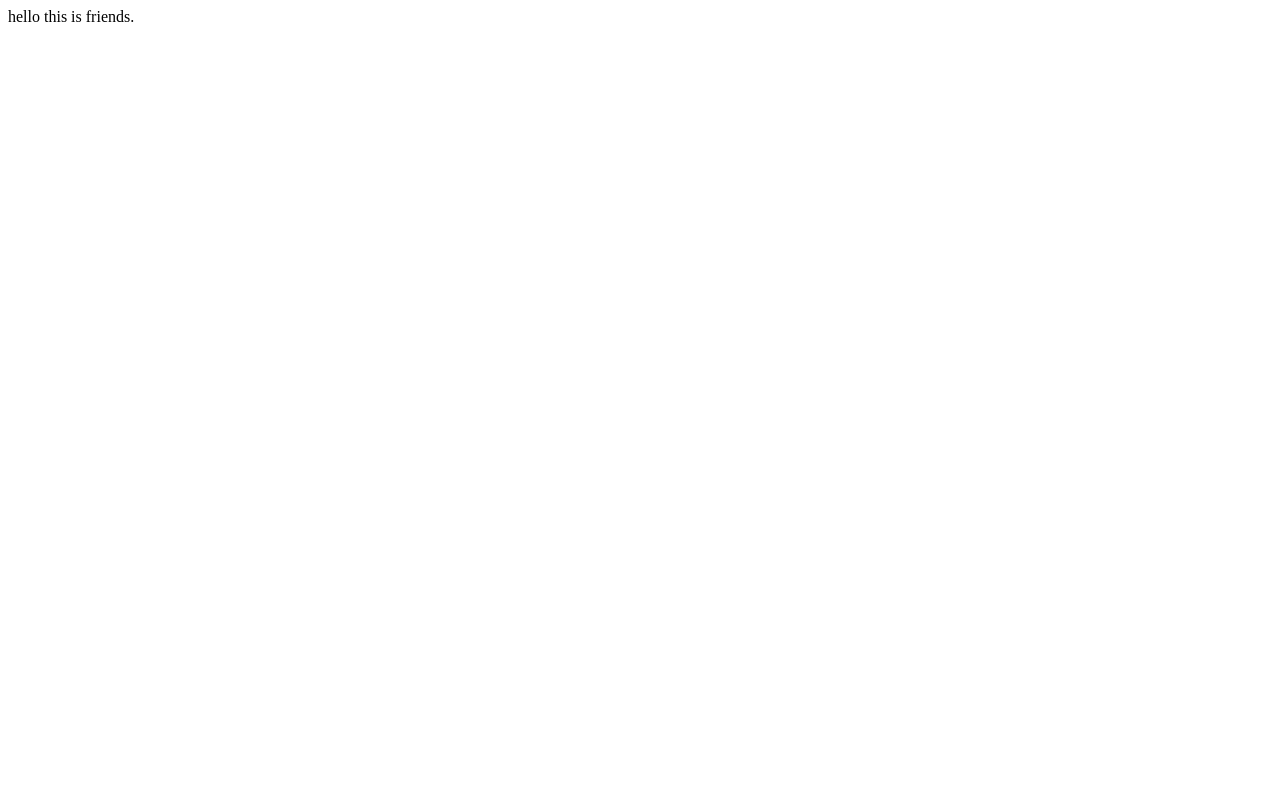
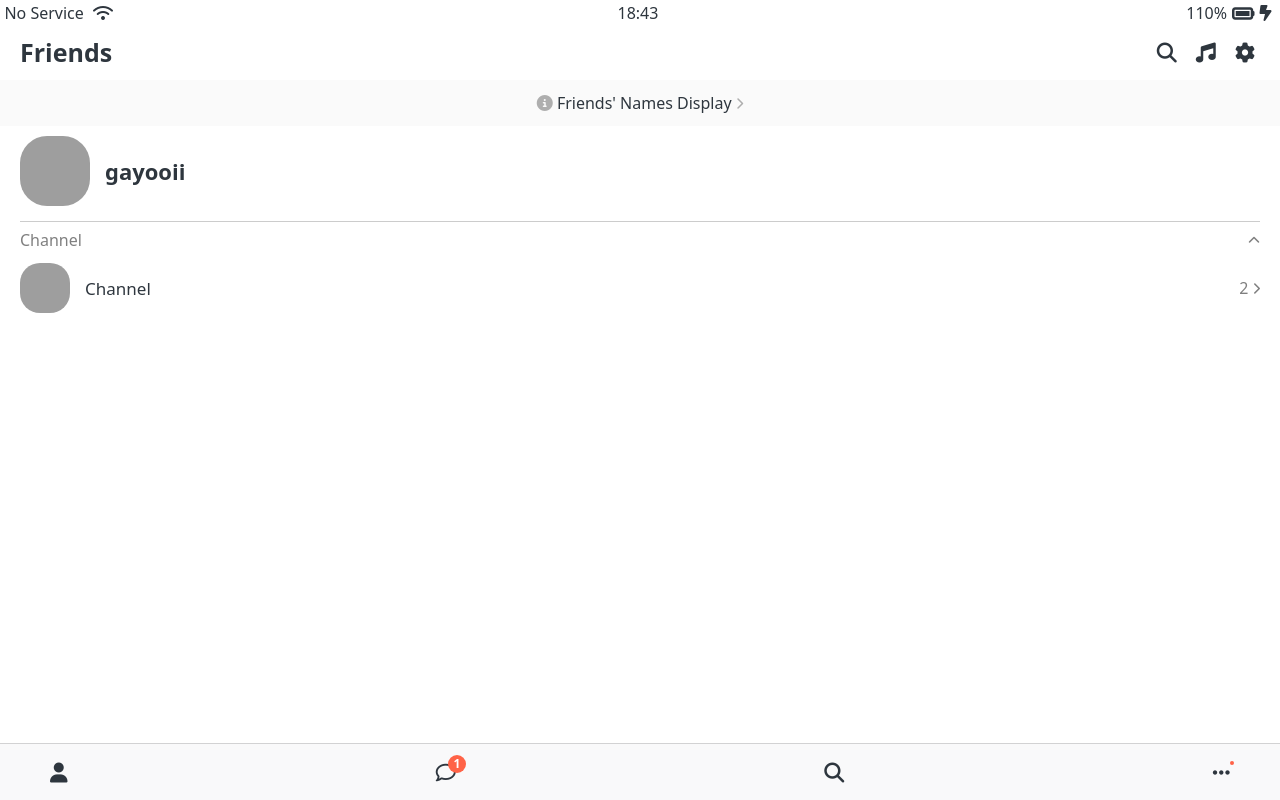
Before and after one commit to Fiv3Flower/kokoa-clone-2024, a plain HTML site: page friends.html in a window 1280 px wide. Drawn offline with Linux system fonts and the light colour scheme; grey boxes are pictures that could not be loaded.

Commit message:
Finishing Friends Screen!

```diff
--- /dev/null
+++ b/css/components/nav-bar.css
@@ -0,0 +1,43 @@
+@import "reset.css";
+
+.nav {
+    position: fixed;
+    bottom: 0;
+    width: 100%;
+    background-color: #f9f9fa;
+    padding: 20px 50px;
+    box-sizing: border-box;
+    border-top: 1px solid rgba(121, 121, 121, 0.3);
+}
+.nav__list {
+    display: flex;
+    justify-content: space-between;
+}
+.nav__link {
+    position: relative;
+}
+.nav__notification {
+    background-color: tomato;
+    display: flex;
+    width: 18px;
+    height: 18px;
+    border-radius: 50%;
+    justify-content: center;
+    align-items: center;
+    color: white;
+    font-weight: 600;
+    font-size: 12px;
+    position: absolute;
+    left: 12px;
+    bottom: 10px;
+}
+.nav__circle {
+    position: absolute;
+    display: flex;
+    width: 4px;
+    height: 4px;
+    background-color: tomato;
+    border-radius: 50%;
+    left: 18px;
+    bottom: 18px;
+}
--- /dev/null
+++ b/css/components/screen-header.css
@@ -0,0 +1,16 @@
+.screen-header {
+    display:flex;
+    justify-content: space-between;
+    align-items: center;
+    padding: 40px var(--horizontal-space);
+}
+.screen-header__title {
+    font-size: 25px;
+    font-weight: 600;
+}
+.screen-header__icons span {
+    margin-left: 15px;
+}
+.screen-header__icons {
+    margin-right: 5px;
+}
--- a/css/components/status-bar.css
+++ b/css/components/status-bar.css
@@ -1,4 +1,7 @@
 .status-bar {
+    position: fixed;
+    top: 0;
+    width: 100%;
     display: flex;
     justify-content: center;
     padding: 5px 3px;
@@ -9,6 +12,9 @@
 .status-bar__column:nth-child(2) {
     display: flex;
     justify-content: center;
+}
+.status-bar__column:nth-child(3) {
+    margin-right: 10px;
 }
 .status-bar__column:first-child span {
     margin-right: 5px;
--- /dev/null
+++ b/css/components/user-component.css
@@ -0,0 +1,47 @@
+.user-component {
+    justify-content: space-between;
+}
+.user-component {
+    display: flex;
+    align-items: center;
+    position: relative;
+    bottom: 15px;
+}
+.user-component__column:first-child {
+    display: flex;
+    align-items: center;
+}
+.user-component__avatar {
+    width: 60px;
+    height: 60px;
+    border-radius: 27px;
+    margin: 0px 15px;
+}
+.user-component__title {
+    font-weight: 600;
+    font-size: 22px;
+}
+.user-component__subtitle {
+    margin-top: 8px;
+    font-size: 17px;
+    color: rgba(0, 0, 0, 0.5);
+}
+.user-component__avatar--xl {
+    width: 70px;
+    height: 70px;
+    border-radius: 27px;
+    margin-right: 15px;
+}
+.user-component__avatar--sm {
+    width: 50px;
+    height: 50px;
+    border-radius: 20px;
+    margin-right: 15px;
+}
+.user-component__title--not-bold {
+    font-size: 17px;
+    font-weight: 450;
+}
+.user-component__column:last-child {
+    color :rgba(0, 0, 0, 0.5);
+}
--- a/css/reset.css
+++ b/css/reset.css
@@ -45,3 +45,7 @@ table {
 input:focus {
 	outline: none;
 }
+a {
+	color: inherit;
+	text-decoration: none;
+}
--- /dev/null
+++ b/css/screens/friends.css
@@ -0,0 +1,26 @@
+#friends-display-link {
+    position: relative;
+    display: block;
+    text-align: center;
+    background-color: #fafafa;
+    padding: 15px 0px;
+    font-size: 16px;
+    bottom: 25px;
+}
+#friends-display-link i {
+    color: rgba(0, 0, 0, 0.3);
+}
+.friends-screen {
+    padding: 0px var(--horizontal-space);
+}
+.friends-screen__channel {
+   border-top: 1px solid  rgba(0, 0, 0, 0.2);
+   padding-top: 10px;
+}
+.friends-screen__channel-header {
+    display: flex;
+    justify-content: space-between;
+    margin-bottom: 30px;
+    color :rgba(0, 0, 0, 0.5);
+    align-items: center;
+}
--- a/css/styles.css
+++ b/css/styles.css
@@ -4,10 +4,15 @@
 
 /* Components */
 @import "components/status-bar.css";
+@import "components/nav-bar.css";
+@import "components/screen-header.css";
+@import "components/user-component.css";
 
 /* Screens */
 @import "screens/login.css";
+@import "screens/friends.css";
 
 body {
+    color: #2e363e;
     font-family: system-ui, -apple-system, BlinkMacSystemFont, 'Segoe UI', Roboto, Oxygen, Ubuntu, Cantarell, 'Open Sans', 'Helvetica Neue', sans-serif;
 }
--- a/css/variables.css
+++ b/css/variables.css
@@ -1,3 +1,4 @@
 :root {
     --yellow: #fae100;
+    --horizontal-space: 20px;
 }
--- a/friends.html
+++ b/friends.html
@@ -1 +1,89 @@
-hello this is friends.
+<!DOCTYPE html>
+<html lang="en">
+<head>
+    <link rel="stylesheet" href="css/styles.css">
+    <meta charset="UTF-8">
+    <meta name="viewport" content="width=device-width, initial-scale=1.0">
+    <title>Friends - Kokoa Clone</title>
+</head>
+<body>
+    <div class="status-bar">
+        <div class="status-bar__column">
+            <span>No Service</span>
+            <i class="fa-solid fa-wifi"></i>
+        </div>
+        <div class="status-bar__column">
+            <span>18:43</span>
+        </div>
+        <div class="status-bar__column">
+            <span>110%</span>
+            <i class="fa-solid fa-battery-full fa-lg"></i>
+            <i class="fa-solid fa-bolt-lightning"></i>
+        </div>
+    </div>
+
+    <header class="screen-header">
+        <h1 class="screen-header__title">Friends</h1>
+        <div class="screen-header__icons">
+            <span><i class="fa-solid fa-magnifying-glass fa-lg"></i></span>
+            <span><i class="fa-solid fa-music fa-lg"></i></span>
+            <span><i class="fa-solid fa-gear fa-lg"></i></span>
+        </div>
+    </header>
+
+    <a id="friends-display-link">
+        <i class="fa-solid fa-circle-info"></i>
+        Friends' Names Display
+        <i class="fa-solid fa-chevron-right fa-xs"></i>
+    </a>
+
+    <main class="friends-screen">
+
+    <div class="user-component">
+        <div class="user-component__column">
+            <img src="https://avatars.githubusercontent.com/u/162658631?v=4" class="user-component__avatar--xl">
+            <div class="user-component__text">
+                <h4 class="user-component__title">gayooii</h4>
+                <!--<h6 class="user-component__subtitle">김가영 Kim Gayoung</h6>-->
+            </div>
+        </div>
+        <div class="user-component__column"></div>
+    </div>
+    <div class="friends-screen__channel">
+        <div class="friends-screen__channel-header">
+            <span>Channel</span><i class="fa-solid fa-chevron-up fa-xs"></i>
+        </div>
+        <div class="user-component">
+            <div class="user-component__column">
+                <img src="https://avatars.githubusercontent.com/u/162658631?v=4" class="user-component__avatar--sm">
+                <div class="user-component__text">
+                    <h4 class="user-component__title--not-bold">Channel</h4>
+                    <!--<h6 class="user-component__subtitle">김가영 Kim Gayoung</h6>-->
+                </div>
+            </div>
+            <div class="user-component__column">
+                <span>2 </span><i class="fa-solid fa-chevron-right fa-xs"></i>
+            </div>
+        </div>
+    </div>
+</main>
+    <nav class="nav">
+        <ul class="nav__list">
+            <li class="nav__btn">
+                <a class="nav__link" href="friends.html"><i class="fa-solid fa-user fa-lg"></i></a></li>
+            <li class="nav__btn">
+                <a class="nav__link" href="*">
+                    <span class="nav__notification">1</span>
+                    <i class="fa-regular fa-comment fa-lg"></i></a></li>
+            <li class="nav__btn">
+                <a class="nav__link" href="*"><i class="fa-solid fa-magnifying-glass fa-lg"></i></a></li>
+            <li class="nav__btn">
+                <a class="nav__link" href="*">
+                    <div class="nav__circle"></div>
+                    <i class="fa-solid fa-ellipsis fa-lg"></i></a></li>
+        </ul>
+    </nav>
+
+    <script src="https://kit.fontawesome.com/b39b8b3f2e.js" crossorigin="anonymous"></script>
+</body>
+</html>
```
